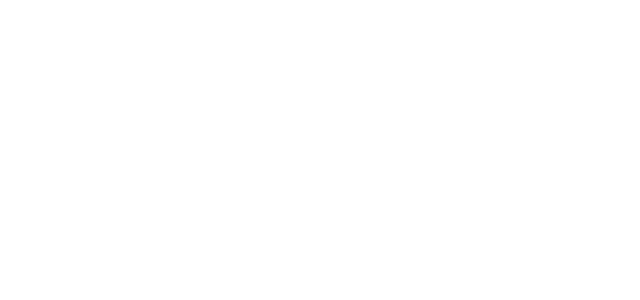
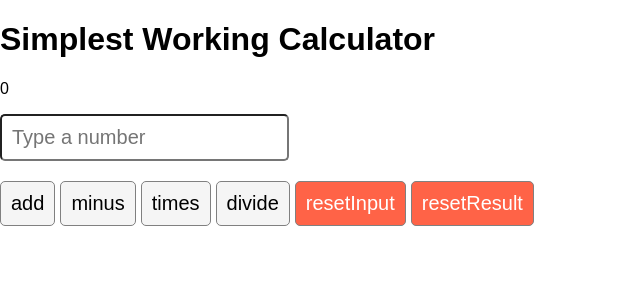
Before and after one commit to HtetMinPaing/React-Lab, a React (Create React App) app in the folder firstapp/: page /about in a window 1280 px wide. Shown: the top 300 px of the page, without its empty margins (0-640 px from the left). Built offline with nearby package versions, Linux system fonts and the light colour scheme.

Commit message:
soem changes

```diff
--- a/firstapp/src/App.css
+++ b/firstapp/src/App.css
@@ -41,7 +41,7 @@
     font-size: 62.5%;
 }  */
 
-.button{
+/* .button{
   font-size: 2rem;
 }
 
@@ -64,4 +64,28 @@
 
 h1{
    margin: 0 10rem;
+} */
+
+* {
+  font-family: sans-serif;
 }
+input,
+button {
+  font-size: 20px;
+  padding: 10px;
+  border-radius: 5px;
+}
+input {
+  display: block;
+  margin-bottom: 20px;
+}
+button {
+  border: 1px solid gray;
+  background: whitesmoke;
+  margin-right: 5px;
+}
+button:nth-last-child(2),
+button:nth-last-child(1) {
+  background: tomato;
+  color: white;
+}
--- a/firstapp/src/App.js
+++ b/firstapp/src/App.js
@@ -1,12 +1,67 @@
 import "./App.css";
-import { MediaApp } from "./MediaPackages/Media";
+import {
+  useState,
+  useRef
+} from "react";
+import Song from "./Lab7-SongSelection/Song";
 
 function App() {
+  const inputRef = useRef(null);
+  const resultRef = useRef(null);
+  const [result, setResult] = useState(0);
+
+  function plus(e) {
+    e.preventDefault();
+    setResult((result) => result + Number(inputRef.current.value));
+  };
+
+  function minus(e) {
+  	e.preventDefault();
+    setResult((result) => result - Number(inputRef.current.value));
+  };
+
+  function times(e) {
+    e.preventDefault();
+    setResult((result) => result * Number(inputRef.current.value));
+  };
+
+  function divide(e) {
+    e.preventDefault();
+    setResult((result) => result / Number(inputRef.current.value));
+  };
+
+  function resetInput(e) {
+    e.placeholder("Type a number");
+  };
+
+  function resetResult(e) {
+    setResult(0);
+  };
 
   return (
-    <MediaApp/>
+    <div className="App">
+      <div>
+        <h1>Simplest Working Calculator</h1>
+      </div>
+      <form>
+        <p ref={resultRef}>
+          {result}
+        </p>
+        <input
+          pattern="[0-9]"
+          ref={inputRef}
+          type="number"
+          placeholder="Type a number"
+        />
+        <button onClick={plus}>add</button>
+        <button onClick={minus}>minus</button>
+        <button onClick={times}>times</button>
+        <button onClick={divide}>divide</button>
+        <button onClick={resetInput}>resetInput</button>
+        <button onClick={resetResult}>resetResult</button>
+      </form>
+    </div>
   );
-};
-
+}
 /*set NODE_OPTIONS=--openssl-legacy-provider*/
 export default App;
--- /dev/null
+++ b/firstapp/src/Lab7-SongSelection/Song.js
@@ -0,0 +1,37 @@
+import React from "react";
+
+function Song() {
+
+  const bird1 = new Audio(
+    "https://upload.wikimedia.org/wikipedia/commons/9/9b/Hydroprogne_caspia_-_Caspian_Tern_XC432679.mp3"
+  );
+
+  const bird2 = new Audio(
+    "https://upload.wikimedia.org/wikipedia/commons/b/b5/Hydroprogne_caspia_-_Caspian_Tern_XC432881.mp3"
+  );
+
+  function toggle1() {
+    if (bird1.paused) {
+      bird1.play();
+    } else {
+      bird1.pause();
+    }
+  };
+
+  function toggle2() {
+    if (bird2.paused) {
+        bird2.play();
+    } else {
+        bird2.play();
+    }
+  };
+
+  return (
+    <div>
+      <button onClick={toggle1}>Caspian Tern 1</button>
+      <button onClick={toggle2}>Caspian Tern 2</button>
+    </div>
+  );
+}
+
+export default Song;
```
Also changed, not shown: 1 other file (tests, documents, lock files or other folders).
